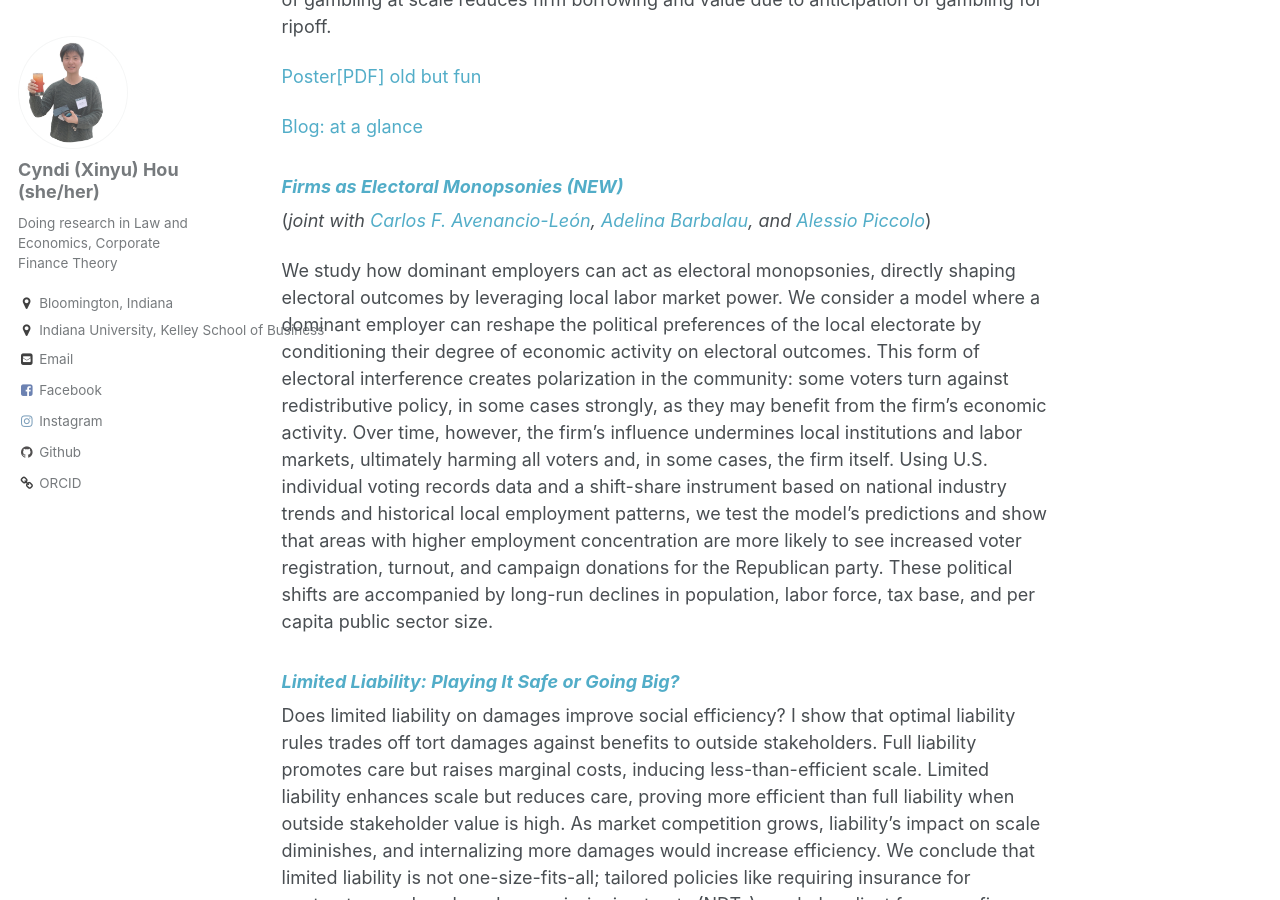
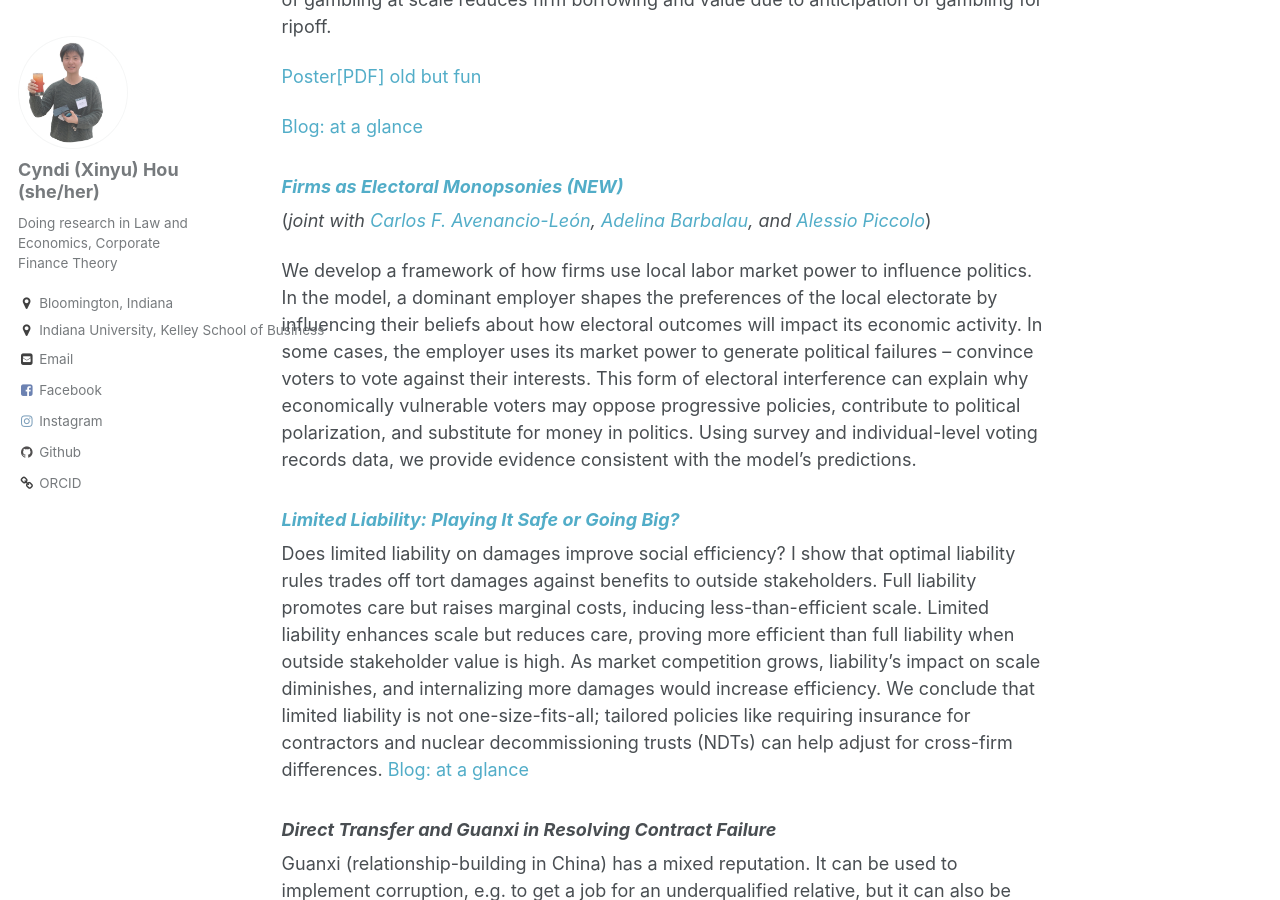
Before and after one commit to xinyuhou94/xinyuhou94.github.io, a Jekyll site: the page built from _pages/about.md, in a window 1280 px wide and 900 px high, scrolled down 1659 px. Built offline with Jekyll 4.4.1, drawn with Linux system fonts in a browser that asks for light colours.

Commit message:
Update about.md

```diff
--- a/_pages/about.md
+++ b/_pages/about.md
@@ -33,8 +33,7 @@ Asset substitution by firms is gambling implemented by switching to inefficient
 ### _[Firms as Electoral Monopsonies (NEW)](https://papers.ssrn.com/sol3/papers.cfm?abstract_id=5315647)_
 (_joint with [Carlos F. Avenancio-León](https://www.avenancioleon.com/), [Adelina Barbalau](https://adelinabarbalau.com/), and [Alessio Piccolo](https://sites.google.com/site/alessipiccolo/home)_)
 
-We study how dominant employers can act as electoral monopsonies, directly shaping electoral outcomes by leveraging local labor market power. We consider a model where a dominant employer can reshape the political preferences of the local electorate by conditioning their degree of economic activity on electoral outcomes.  This form of electoral interference creates polarization in the community: some voters turn against redistributive policy, in some cases strongly, as they may benefit from the firm's economic activity. Over time, however, the firm's influence undermines local institutions and labor markets, ultimately harming all voters and, in some cases, the firm itself. Using U.S. individual voting records data and a shift-share instrument based on national industry trends and historical local employment patterns, we test the model's predictions and show that areas with higher employment concentration are more likely to see increased voter registration, turnout, and campaign donations for the Republican party. These political shifts are accompanied by long-run declines in population, labor force, tax base, and per capita public sector size.
-
+We develop a framework of how firms use local labor market power to influence politics. In the model, a dominant employer shapes the preferences of the local electorate by influencing their beliefs about how electoral outcomes will impact its economic activity. In some cases, the employer uses its market power to generate political failures -- convince voters to vote against their interests. This form of electoral interference can explain why economically vulnerable voters may oppose progressive policies, contribute to political polarization, and substitute for money in politics. Using survey and individual-level voting records data, we provide evidence consistent with the model's predictions.
 
 
 ### _[Limited Liability: Playing It Safe or Going Big?](https://ssrn.com/abstract=4445718)_
```
